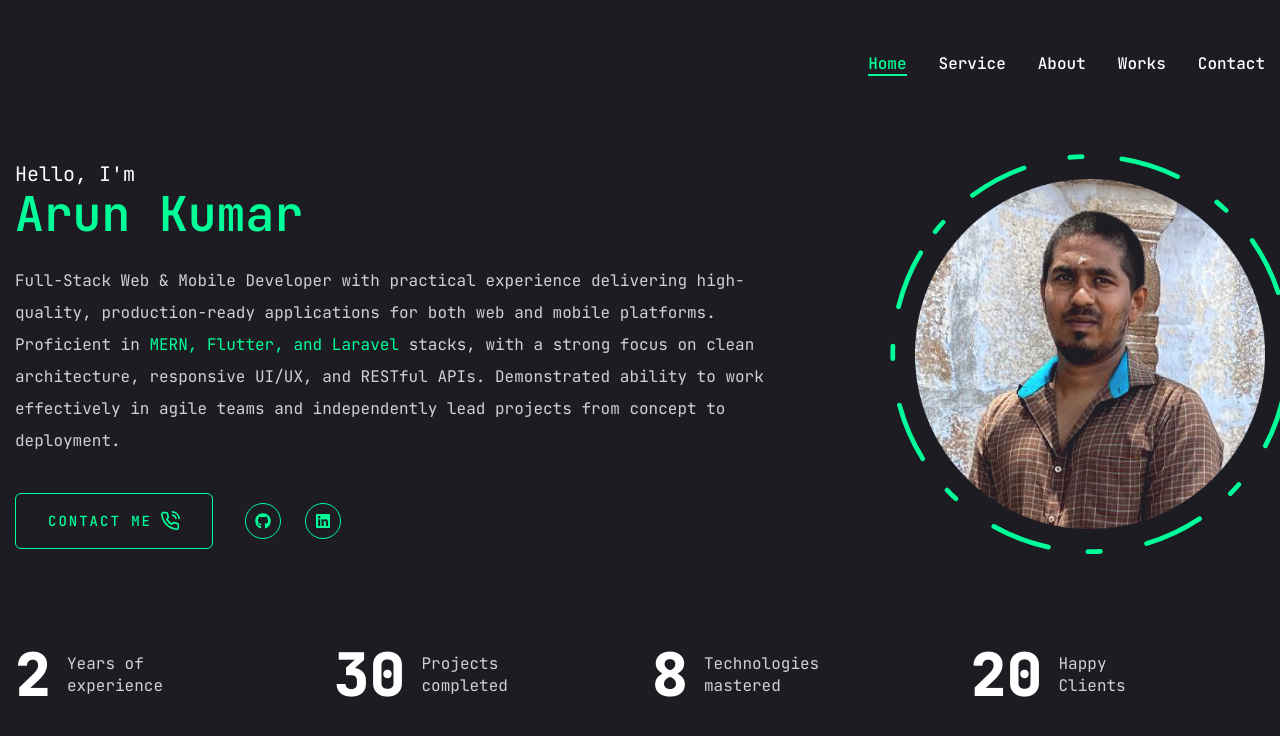
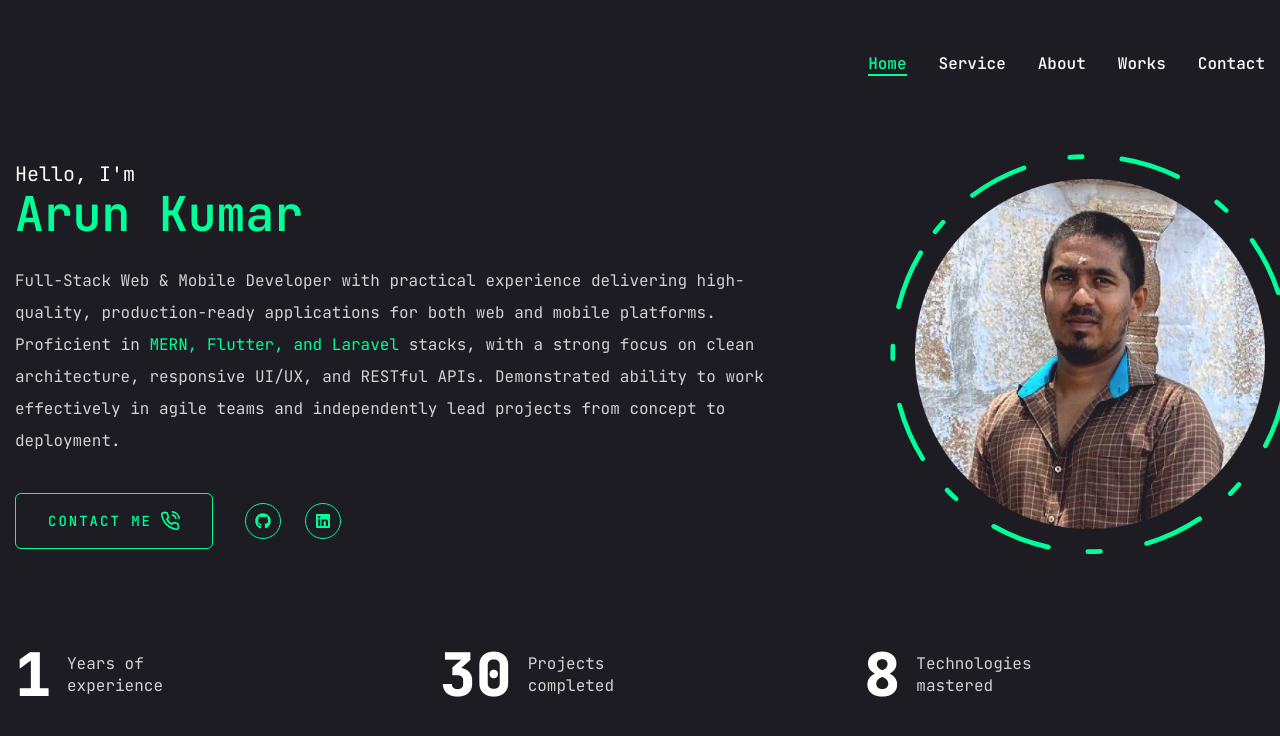
Before and after one commit to ATHIRADI/resume, a Next.js app: page / in a window 1280 px wide. Shown: the top 736 px of the page. Built offline with nearby package versions, Linux system fonts and the light colour scheme.

Commit message:
Update States.jsx

```diff
--- a/components/States.jsx
+++ b/components/States.jsx
@@ -3,10 +3,10 @@ import React from "react";
 import CountUp from "react-countup";
 
 const stats = [
-  { num: 2, text: "Years of experience" },
+  { num: 1, text: "Years of experience" },
   { num: 30, text: "Projects completed" },
   { num: 8, text: "Technologies mastered" },
-  { num: 20, text: "Happy Clients" },
+  // { num: 20, text: "Happy Clients" },
 ];
 
 const States = () => {
```
